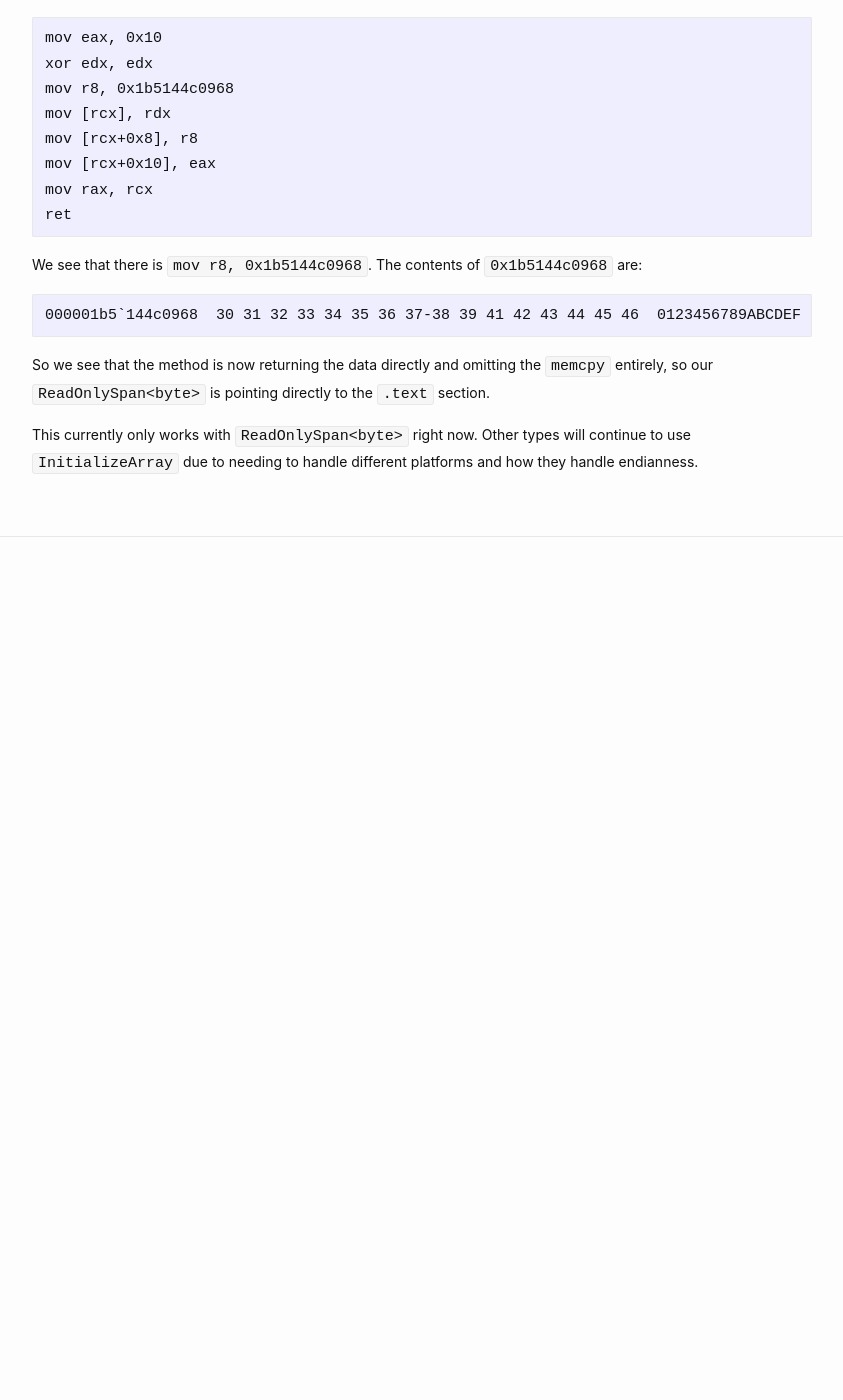
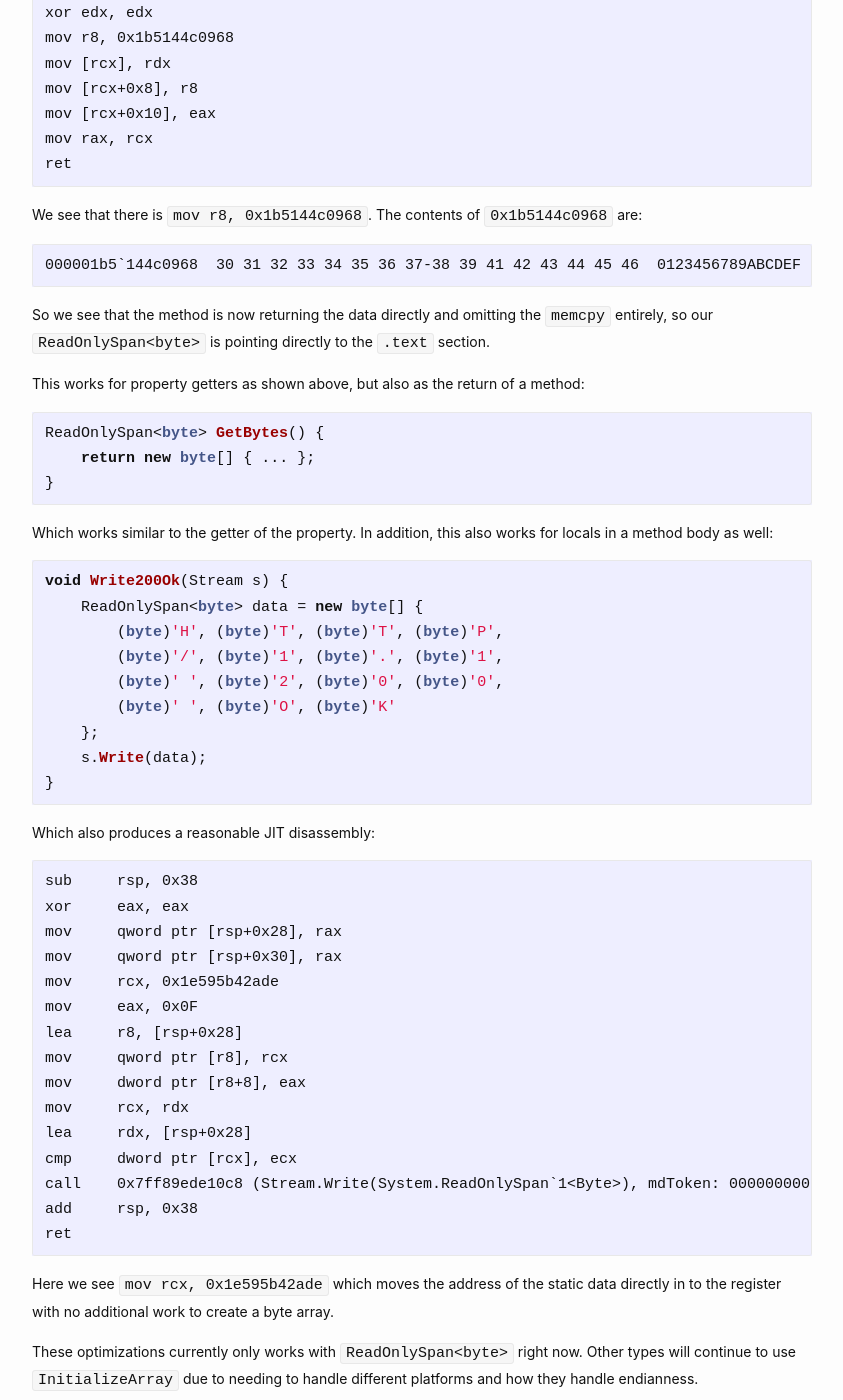
Before and after one commit to vcsjones/vcsjones.dev, a Jekyll site: the page built from _posts/2019-02-01-csharp-readonly-span-bytes-static.md, in a window 1280 px wide and 1400 px high, scrolled down 1917 px. Shown: the whole window, without its empty margins (218-1061 px from the left). Built offline with Jekyll 4.4.1, drawn with Linux system fonts in a browser that asks for light colours; before the commit the page ends 2514 px from its top, so only the background shows below that.

Commit message:
Update post for methods and locals.

````diff
--- a/_posts/2019-02-01-csharp-readonly-span-bytes-static.md
+++ b/_posts/2019-02-01-csharp-readonly-span-bytes-static.md
@@ -18,8 +18,7 @@ Here's an example of a lookup table I used to aide with hex encoding that uses
 a `byte[]`:
 
 ```csharp
-private static byte[] LookupTable => new byte[]
-{
+private static byte[] LookupTable => new byte[] {
     (byte)'0', (byte)'1', (byte)'2', (byte)'3', (byte)'4',
     (byte)'5', (byte)'6', (byte)'7', (byte)'8', (byte)'9',
     (byte)'A', (byte)'B', (byte)'C', (byte)'D', (byte)'E',
@@ -86,8 +85,7 @@ Now, starting in 7.3, we can avoid that `memcpy` when using `ReadOnlySpan<byte>`
 
 
 ```csharp
-private static ReadOnlySpan<byte> LookupTable => new byte[]
-{
+private static ReadOnlySpan<byte> LookupTable => new byte[] {
     (byte)'0', (byte)'1', (byte)'2', (byte)'3', (byte)'4',
     (byte)'5', (byte)'6', (byte)'7', (byte)'8', (byte)'9',
     (byte)'A', (byte)'B', (byte)'C', (byte)'D', (byte)'E',
@@ -119,8 +117,56 @@ So we see that the method is now returning the data directly and
 omitting the `memcpy` entirely, so our `ReadOnlySpan<byte>` is pointing directly
 to the `.text` section.
 
-This currently only works with `ReadOnlySpan<byte>` right now. Other types
-will continue to use `InitializeArray` due to needing to handle different
-platforms and how they handle endianness.
+This works for property getters as shown above, but also as the return of a
+method:
+
+```csharp
+ReadOnlySpan<byte> GetBytes() {
+    return new byte[] { ... };
+}
+```
+
+Which works similar to the getter of the property. In addition, this also works
+for locals in a method body as well:
+
+
+```csharp
+void Write200Ok(Stream s) {
+    ReadOnlySpan<byte> data = new byte[] {
+        (byte)'H', (byte)'T', (byte)'T', (byte)'P',
+        (byte)'/', (byte)'1', (byte)'.', (byte)'1',
+        (byte)' ', (byte)'2', (byte)'0', (byte)'0',
+        (byte)' ', (byte)'O', (byte)'K'
+    };
+    s.Write(data);
+}
+```
+
+Which also produces a reasonable JIT disassembly:
+
+```
+sub     rsp, 0x38
+xor     eax, eax
+mov     qword ptr [rsp+0x28], rax
+mov     qword ptr [rsp+0x30], rax
+mov     rcx, 0x1e595b42ade
+mov     eax, 0x0F
+lea     r8, [rsp+0x28]
+mov     qword ptr [r8], rcx
+mov     dword ptr [r8+8], eax
+mov     rcx, rdx
+lea     rdx, [rsp+0x28]
+cmp     dword ptr [rcx], ecx
+call    0x7ff89ede10c8 (Stream.Write(System.ReadOnlySpan`1<Byte>), mdToken: 0000000006000001)
+add     rsp, 0x38
+ret
+ ```
+
+ Here we see  `mov rcx, 0x1e595b42ade` which moves the address of the static
+ data directly in to the register with no additional work to create a byte array.
+
+These optimizations currently only works with `ReadOnlySpan<byte>` right now.
+Other types will continue to use `InitializeArray` due to needing to handle
+different platforms and how they handle endianness.
 
 [1]: https://github.com/dotnet/coreclr/blob/a28b25aacdcd2adb0fdfa70bd869f53ba6565976/src/classlibnative/bcltype/arraynative.cpp#L1377
````
